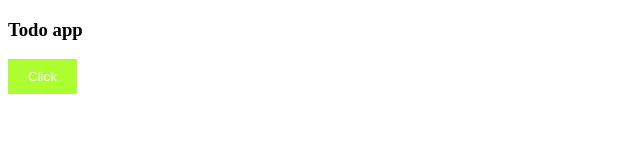
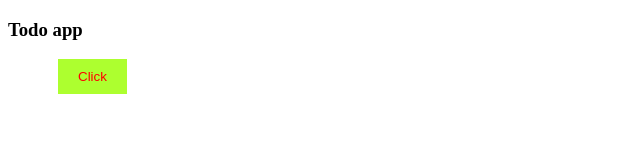
Before and after one commit to jszczech/nauka-fe, a plain HTML site: page app/index.html in a window 1280 px wide. Shown: the whole page, without its empty margins (0-640 px from the left). Drawn offline with Linux system fonts and the light colour scheme.

Commit message:
Style Red

```diff
--- a/app/style.css
+++ b/app/style.css
@@ -1,9 +1,9 @@
 .todo-app__button {
     padding: 10px 20px;
-    margin: 0 0 20px 0;
+    margin: 0 0 20px 50px;
     border: none;
     background-color: greenyellow;
-    color: white;
+    color: red;
     cursor: grab;
 }
 
```
